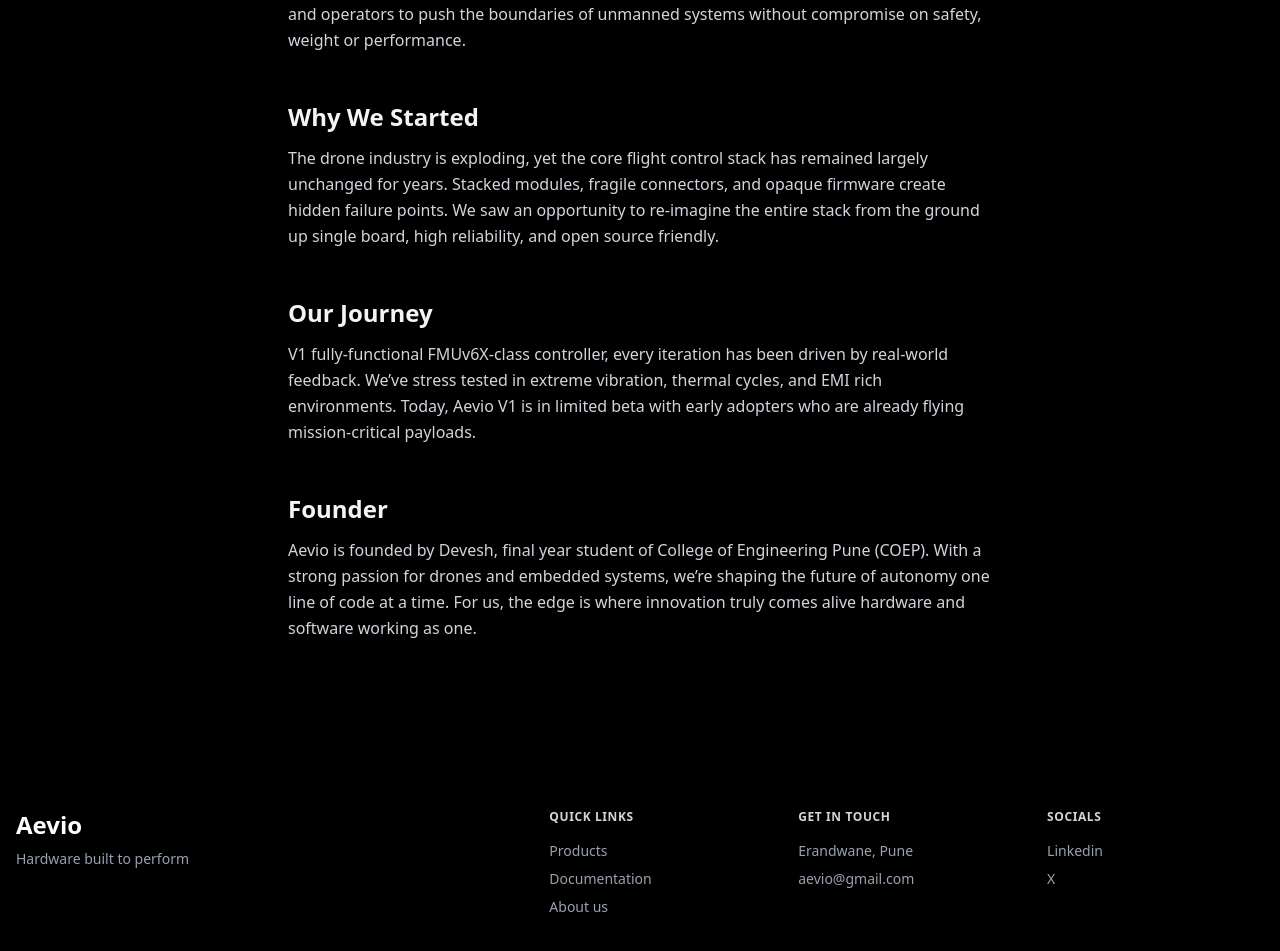
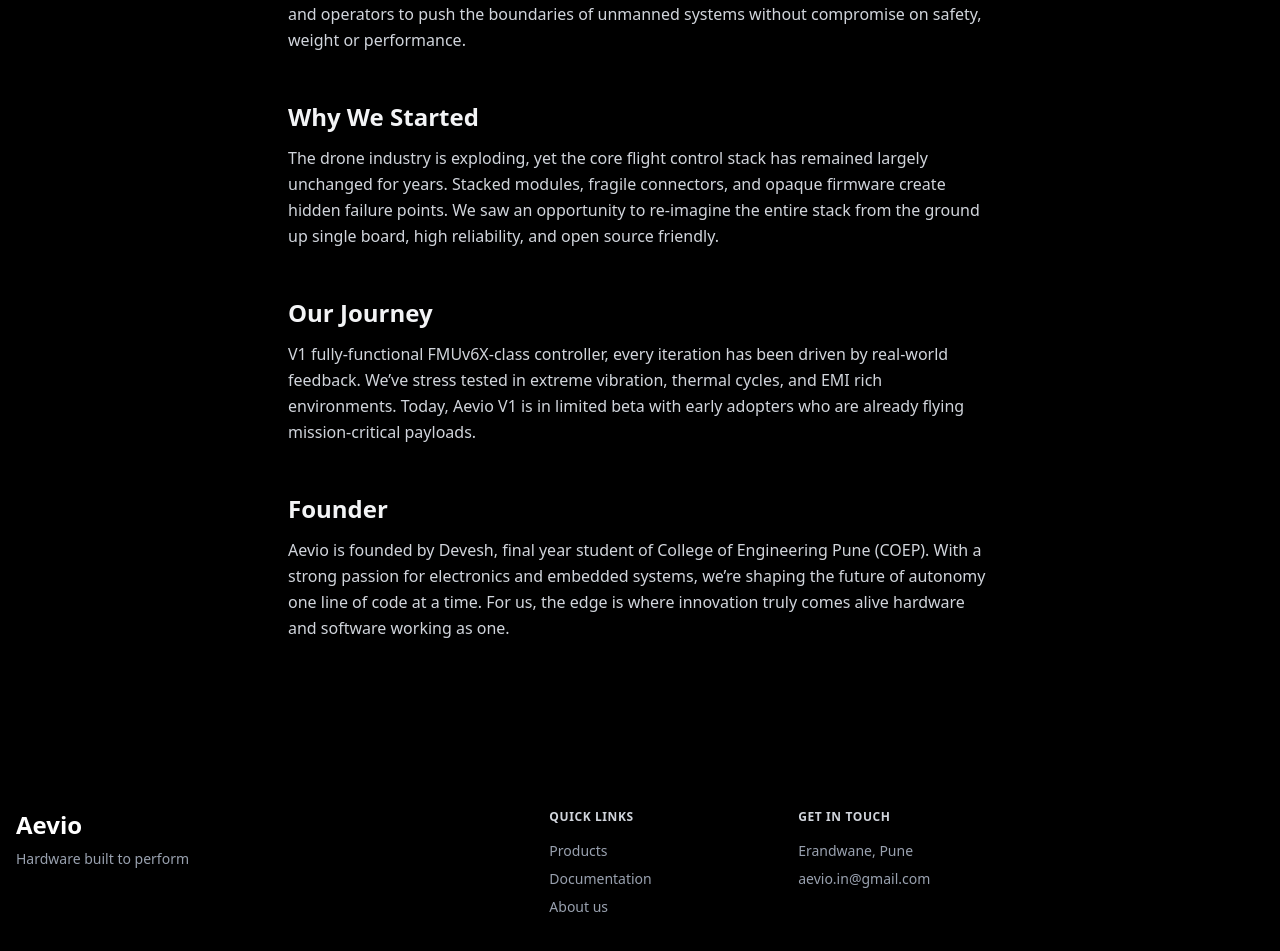
Before and after one commit to aayushk9/Aevio, a Next.js app: page /about in a window 1280 px wide. Shown: the part 245-1196 px from the top of the page. Built offline with nearby package versions, Linux system fonts and the light colour scheme.

Commit message:
minor ui changes

```diff
--- a/app/about/page.tsx
+++ b/app/about/page.tsx
@@ -19,8 +19,8 @@
               Our Mission
             </h2>
             <p className="text-gray-300 leading-relaxed">
-              To deliver reliable, deterministic, and future-proof flight
-              controllers that empower engineers and operators to push the
+              To deliver reliable, deterministic, and future-proof UAV
+              electronics that empower engineers and operators to push the
               boundaries of unmanned systems without compromise on safety,
               weight or performance.
             </p>
@@ -60,7 +60,7 @@
             </h2>
             <p className="text-gray-300 leading-relaxed">
              Aevio is founded by Devesh, final year student of College of Engineering
-             Pune (COEP). With a strong passion for drones and embedded systems,
+             Pune (COEP). With a strong passion for electronics and embedded systems,
              we’re shaping the future of autonomy one line of code at a time. For us,
              the edge is where innovation truly comes alive hardware and software working
              as one.
--- a/components/Footer/Footer.tsx
+++ b/components/Footer/Footer.tsx
@@ -48,27 +48,9 @@
                 </a>
               </li>
               <li>
-                <a href="#" className="text-gray-400 hover:text-white text-sm block">
-                  aevio@gmail.com
+                <a  href="mailto:aevio.in@gmail.com" className="text-gray-400 hover:text-white text-sm block">
+                  aevio.in@gmail.com
                 </a>
-              </li>
-            </ul>
-          </div>
-
-          <div>
-            <p className="text-xs font-semibold uppercase tracking-wider mb-4 text-gray-300">
-              Socials
-            </p>
-            <ul className="space-y-2">
-              <li>
-                <Link href="/" className="text-gray-400 hover:text-white text-sm block">
-                  Linkedin
-                </Link>
-              </li>
-              <li>
-                <Link href="/" className="text-gray-400 hover:text-white text-sm block">
-                  X
-                </Link>
               </li>
             </ul>
           </div>
--- a/components/Hero/Hero.tsx
+++ b/components/Hero/Hero.tsx
@@ -145,7 +145,7 @@
                 {
                   question: "Is it truly field-replaceable (FRU)? How fast is a swap?",
                   answer:
-                    "Yes—the entire controller is one FRU. Power off, unplug JST-GHs, four screws out, drop in spare, scan QR to load the right firmware/params, fly. Typical swap <2 minutes. No cube carrier mezzanines to diagnose, no internal ribbons to reseat, fewer spares to carry.",
+                    "Yes—the entire controller is one FRU. Power off, unplug JST-GHs, four screws out, drop in spare. Typical swap <2 minutes. No cube carrier mezzanines to diagnose, no internal ribbons to reseat, fewer spares to carry.",
                 },
                 {
                   question: "Does it support edge-AI today and future autonomy needs?",
```
